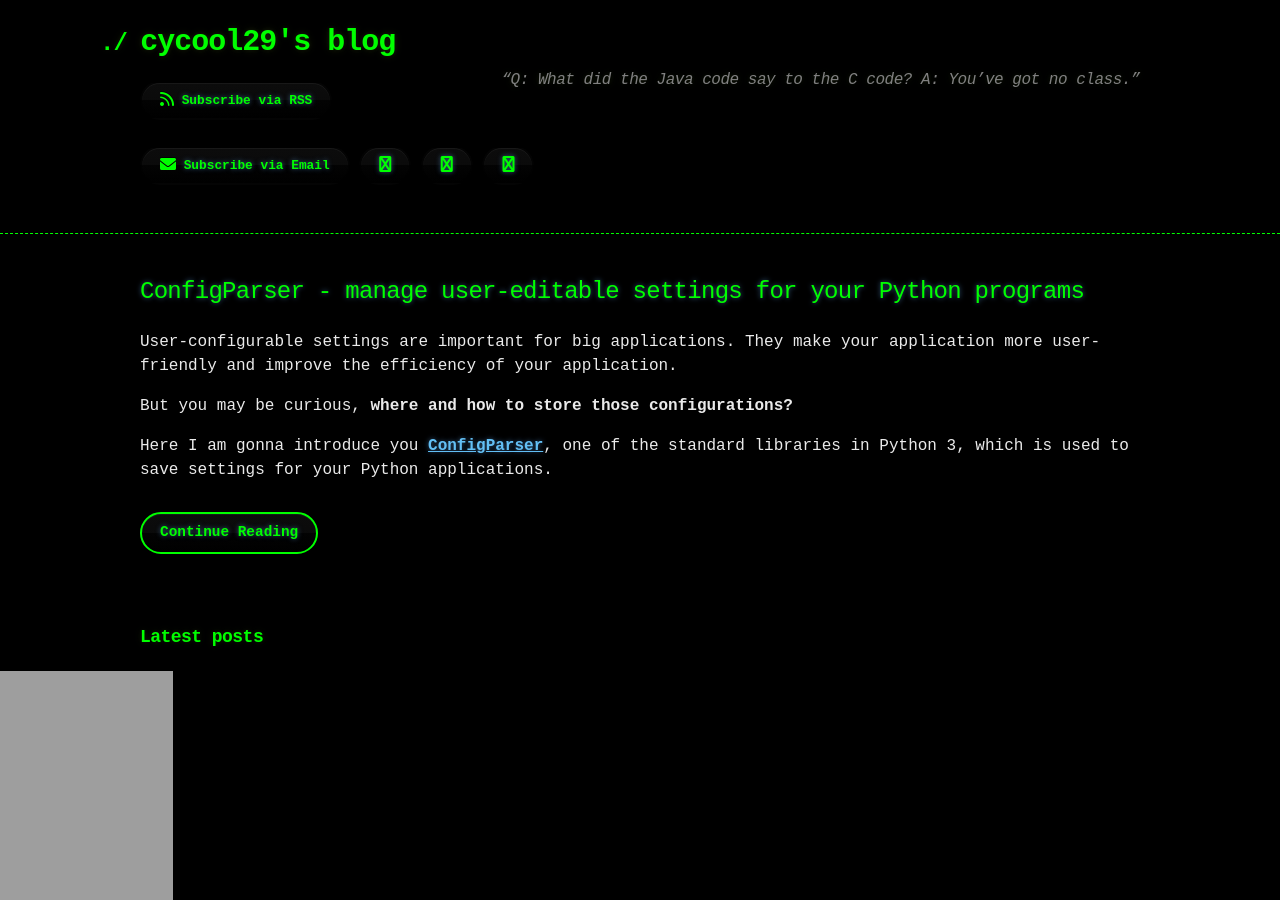
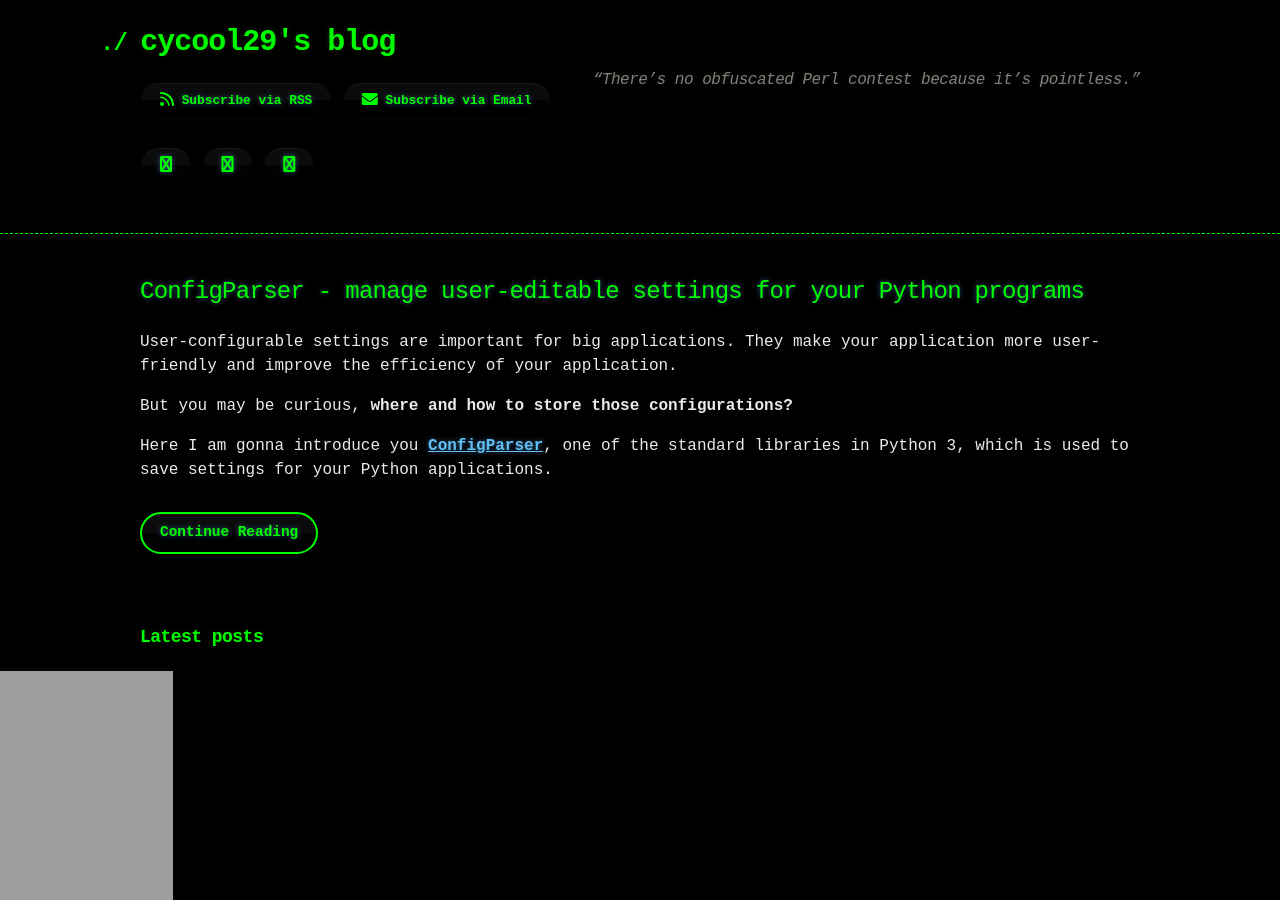
Before and after one commit to cycool29/cycool29.github.io, a Jekyll site: the page built from index.md, in a window 1280 px wide and 900 px high. Built offline with Jekyll 4.4.1, drawn with Linux system fonts in a browser that asks for light colours; a style sheet for code colours, icons or effects is not loaded.

Commit message:
Update quotes

```diff
--- a/_config.yml
+++ b/_config.yml
@@ -1,5 +1,5 @@
 title: cycool29's blog
-description: "“Q: What did the Java code say to the C code? A: You’ve got no class.” "
+description: "“There’s no obfuscated Perl contest because it’s pointless.” "
 bio: A high school student. Intermediate in Python, Git, Bash. Learning JavaScript. He/Him. "
 author: cycool29
 url: https://cycool29.github.io
```
